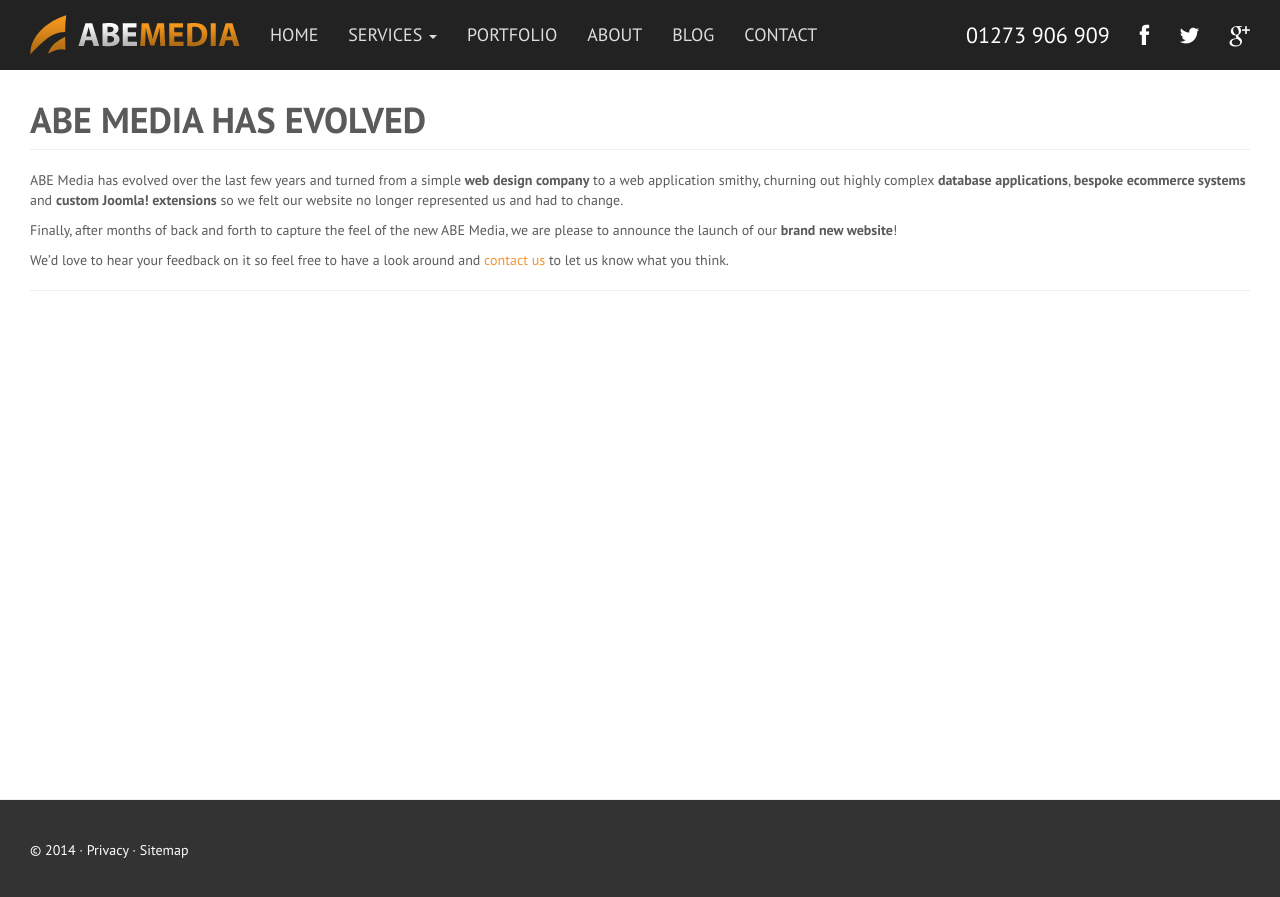
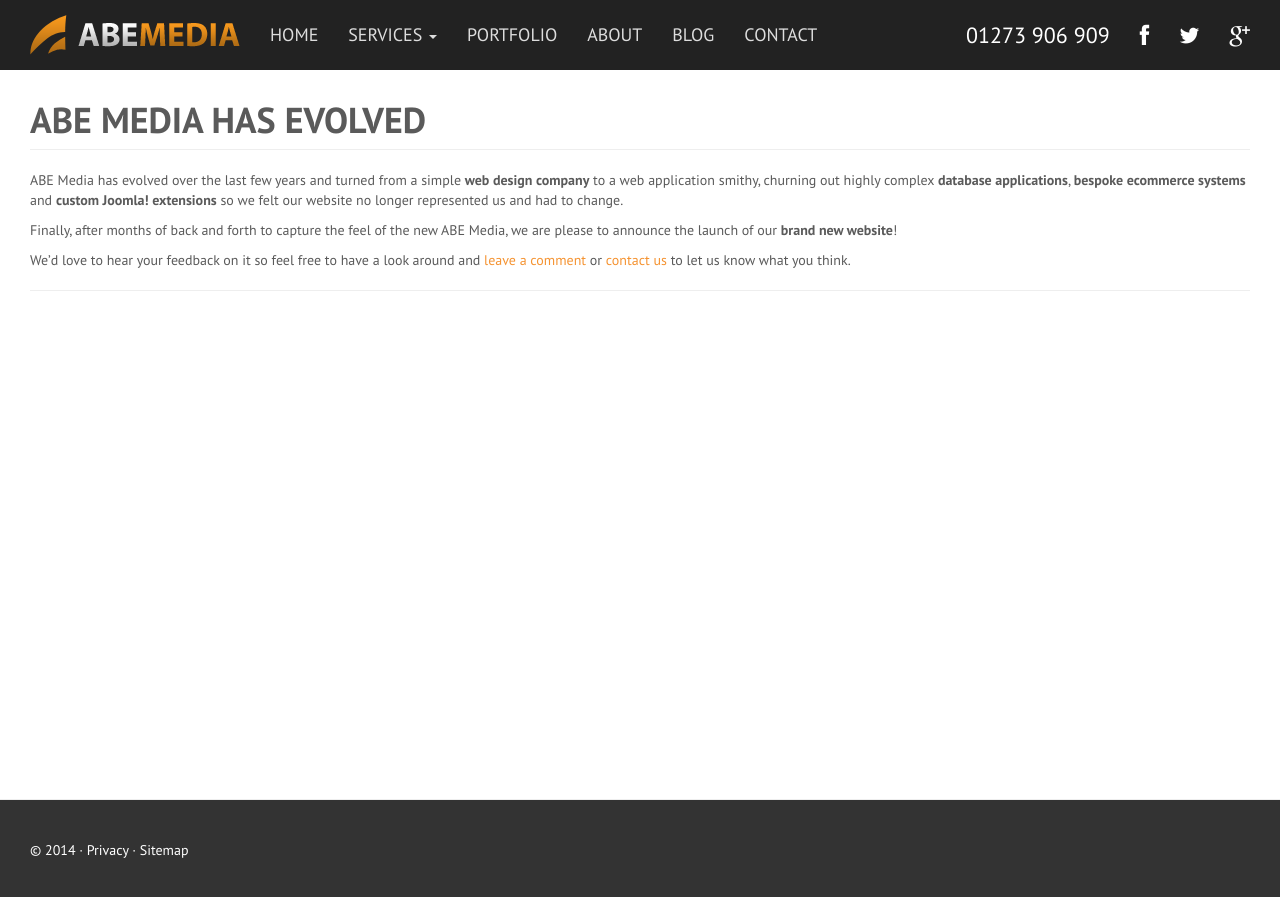
Before and after one commit to abemedia/abemedia.github.io, a Jekyll site: the page built from _posts/2014-05-01-abemedia-has-evolved.md, in a window 1280 px wide. Shown: the top 897 px of the page. Built offline with Jekyll 4.4.1, drawn with Linux system fonts in a browser that asks for light colours; nearby versions of some CDN libraries; some web fonts are replaced; comment, search, counter and statistics services are not loaded.

Commit message:
Update 2014-05-01-abemedia-has-evolved.md

```diff
--- a/_posts/2014-05-01-abemedia-has-evolved.md
+++ b/_posts/2014-05-01-abemedia-has-evolved.md
@@ -11,4 +11,4 @@ ABE Media has evolved over the last few years and turned from a simple **web des
 
 Finally, after months of back and forth to capture the feel of the new ABE Media, we are please to announce the launch of our **brand new website**!
 
-We'd love to hear your feedback on it so feel free to have a look around and [contact us](/contact) to let us know what you think.
+We'd love to hear your feedback on it so feel free to have a look around and [leave a comment](#disqus_thread) or [contact us](/contact) to let us know what you think.
```
